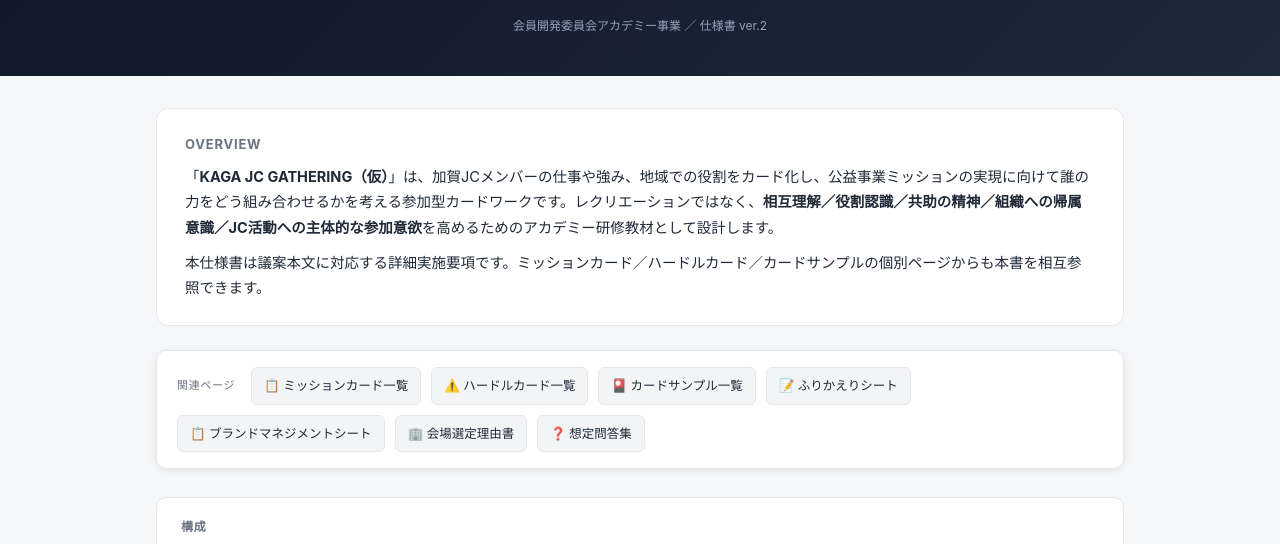
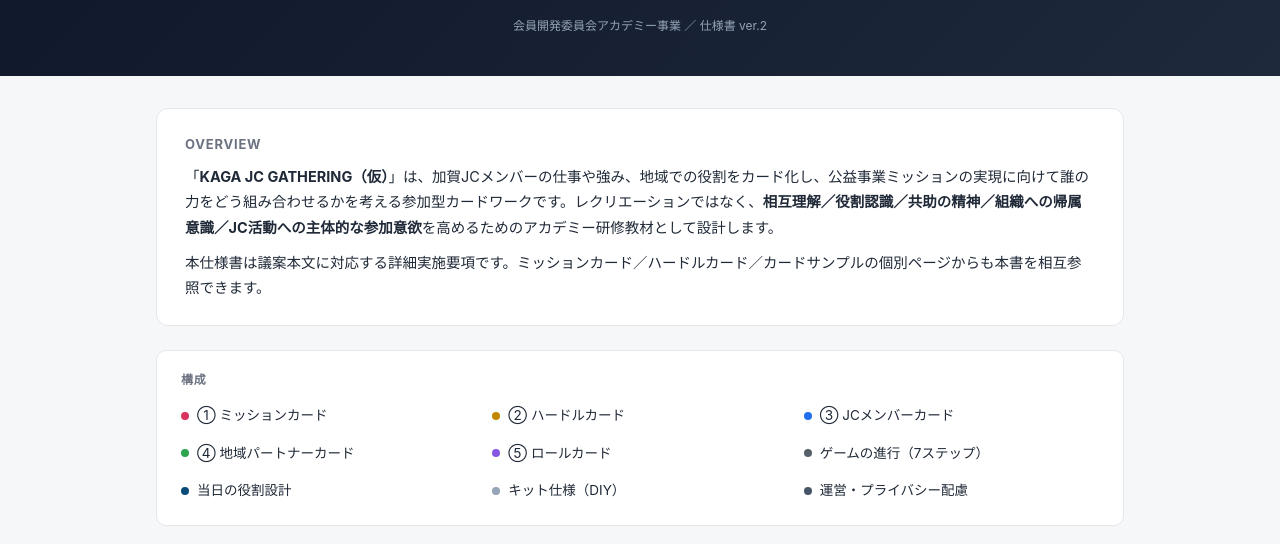
Before and after one commit to norinity1103/kaga-jc-academy-2026, a website: page reference/審議対象資料/KAGA_JC_GATHERING_仕様書.htm in a window 1280 px wide. Shown: the part 202-746 px from the top of the page. Drawn offline with Linux system fonts and the light colour scheme.

Commit message:
仕様書：関連ページリンクバーを削除
Co-Authored-By: Claude Sonnet 4.6 <noreply@anthropic.com>

```diff
--- a/reference/審議対象資料/KAGA_JC_GATHERING_仕様書.htm
+++ b/reference/審議対象資料/KAGA_JC_GATHERING_仕様書.htm
@@ -323,17 +323,6 @@
   <p>本仕様書は議案本文に対応する詳細実施要項です。ミッションカード／ハードルカード／カードサンプルの個別ページからも本書を相互参照できます。</p>
 </div>
 
-<!-- Linked Sub-pages -->
-<div class="links">
-  <span class="label">関連ページ</span>
-  <a href="カード一覧.htm#mission">📋 ミッションカード一覧</a>
-  <a href="カード一覧.htm#hurdle">⚠️ ハードルカード一覧</a>
-  <a href="カード一覧.htm">🎴 カードサンプル一覧</a>
-  <a href="ふりかえりシート.htm">📝 ふりかえりシート</a>
-  <a href="../審議対象資料/ブランドマネジメントシート.htm">📋 ブランドマネジメントシート</a>
-  <a href="会場選定理由書.htm">🏢 会場選定理由書</a>
-  <a href="../想定問答集.htm">❓ 想定問答集</a>
-</div>
 
 <!-- TOC -->
 <nav class="toc">
```
